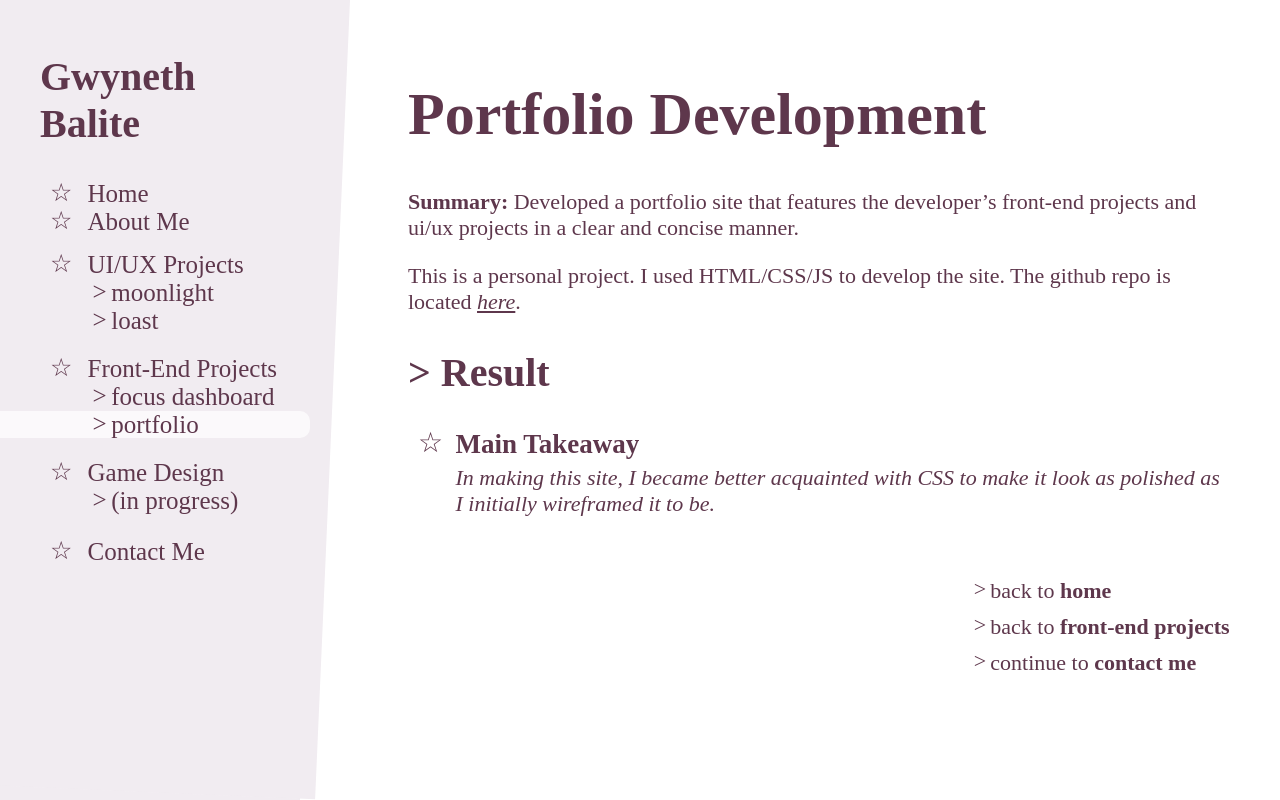
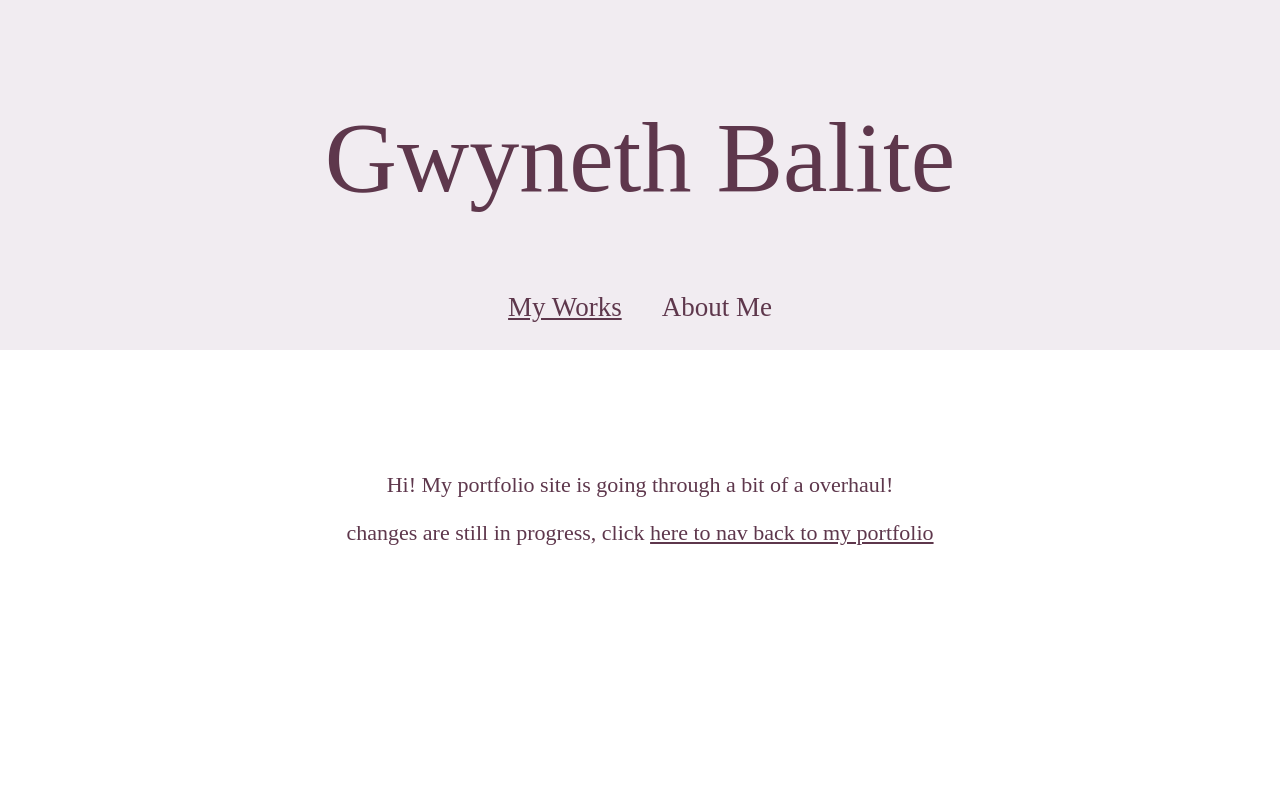
Before and after one commit to gwyneth-acb/portfolio, a plain HTML site: page portfolio.html in a window 1280 px wide. Drawn offline with Linux system fonts and the light colour scheme; a web font is replaced by a local one.

Commit message:
styling up new portfolio

```diff
--- a/portfolio.html
+++ b/portfolio.html
@@ -1,8 +1,9 @@
 <!DOCTYPE html>
 <html lang="en">
+
 <head>
     <meta charset="UTF-8">
-    <link rel="stylesheet" href="static/styles.css">
+    <link rel="stylesheet" href="static/styles2.css">
     <link rel="preconnect" href="https://fonts.googleapis.com">
     <link rel="preconnect" href="https://fonts.gstatic.com" crossorigin>
     <link href="https://fonts.googleapis.com/css2?family=Inria+Serif:ital,wght@0,300;0,400;0,700;1,300;1,400;1,700&display=swap" rel="stylesheet">
@@ -12,56 +13,24 @@
 
 <body>
 
-    <!-- Side Navigation -->
-    <aside aria-labelledby="sidebar">
-        <h2 id="name"> Gwyneth <br> Balite </h2>
-      <nav aria-label="Main navigation">
-        <ul class="star-bullets">
-          <li><a href="index.html" >Home</a></li>
-          <li><a href="about.html" >About Me</a></li>
-          <li><a href="ux-projects.html">UI/UX Projects</a>
-            <ul class="reg-bullets">
-                <li ><a href="moonlight.html" >moonlight</a></li>
-                <li><a href="loast.html">loast</a></li>
-            </ul>
-          </li>
-          <li><a href="frontend-projects.html">Front-End Projects</a>
-            <ul class="reg-bullets">
-                <li><a href="focus.html">focus dashboard</a></li>
-                <li><a href="portfolio.html" class="selected-effect">portfolio</a></li>
-            </ul>
-          </li>
-          <li><a href="game-projects.html" >Game Design</a>
-            <ul class="reg-bullets">
-              <li><a href="game-projects.html">(in progress)</a></li>
-            </ul>
-          </li>
-          <li id="contact"><a href="contact.html" > Contact Me </a></li>
-        </ul>
-      </nav>
-    </aside>
+    <header>
+        <h1 id="namemark"> Gwyneth Balite</h1>
+    </header>
+
+    <nav id="main-nav">
+        <p id="selected"> My Works </p>
+        <p> About Me </p>
+    </nav>
 
     <main>
-        <h1> Portfolio Development </h1>
-        <p> <b> Summary: </b> Developed a portfolio site that features the developer’s front-end projects and ui/ux projects in a clear and concise manner. </p>
-        <p> This is a personal project. I used HTML/CSS/JS to develop the site. The github repo is located <a href="https://github.com/gwyneth-acb/portfolio" class="link" target="_blank"> here</a>.</p>
+        <p> Hi! My portfolio site is going through a bit of a overhaul! </p>
+        <p> changes are still in progress, click <a href="index.html">here to nav back to my portfolio </a></p>
 
-        <h2> > Result </h2>
-        <ul class = "star-bullets with-descriptions">
-            <li>
-                <h3> Main Takeaway </h3>
-                <p> In making this site, I became better acquainted with CSS to make it look as polished as I initially wireframed it to be.</p>
-            </li>
-        </ul>
 
-        <div class="nav-cntr">
-            <ul class="reg-bullets smaller-text navigational">
-                <li> <a href="index.html"> back to <b> home </b></a></li>
-                <li> <a href="frontend-projects.html"> back to <b> front-end projects </b></a></li>
-                <li> <a href="contact.html"> continue to <b> contact me </b></a> </li>
-            </ul>
-        </div>
     </main>
+
+
+
 
 </body>
 </html>
--- a/static/styles.css
+++ b/static/styles.css
@@ -37,7 +37,7 @@ a {
 }
 
 h1, h2, li {
-    font-family: 'jeju';
+    font-family: jeju;
 }
 
 
--- /dev/null
+++ b/static/styles2.css
@@ -0,0 +1,65 @@
+@font-face {
+    font-family: 'jeju';
+    src: url('../fonts/JejuMyeongjo.woff2') format('woff2'), /* Modern browsers */
+         url('../fonts/JejuMyeongjo.woff') format('woff');   /* Fallback */
+    font-weight: normal;
+    font-style: normal;
+}
+
+/* MAIN CONTENT */
+
+body, a {
+    color: #5E374C
+}
+
+p {
+    font-family: "Inria Serif";
+}
+
+body {
+    margin: 0;
+    padding: 0;
+}
+
+main {
+    padding-top: 100px;
+}
+
+main p {
+    font-size: 22px;
+    text-align: center;
+}
+
+#namemark {
+    margin: 0;
+    padding-top: 100px;
+    padding-bottom: 50px;
+    font-size: 100px;
+    font-family: jeju;
+    font-weight: lighter;
+}
+
+header {
+
+    margin: 0;
+    padding: 0;
+    width: 100%;
+    background-color: #F1ECF1;
+    text-align: center;
+}
+
+#main-nav {
+    position: sticky;
+    top: 0;
+    display: flex;
+    background-color: #F1ECF1;
+    justify-content: center;
+    align-items: center;
+    gap: 40px;
+    font-size: 27px;
+    z-index: 1000; /* Ensures the navbar stays on top */
+}
+
+#selected {
+    text-decoration: underline;
+}
```
